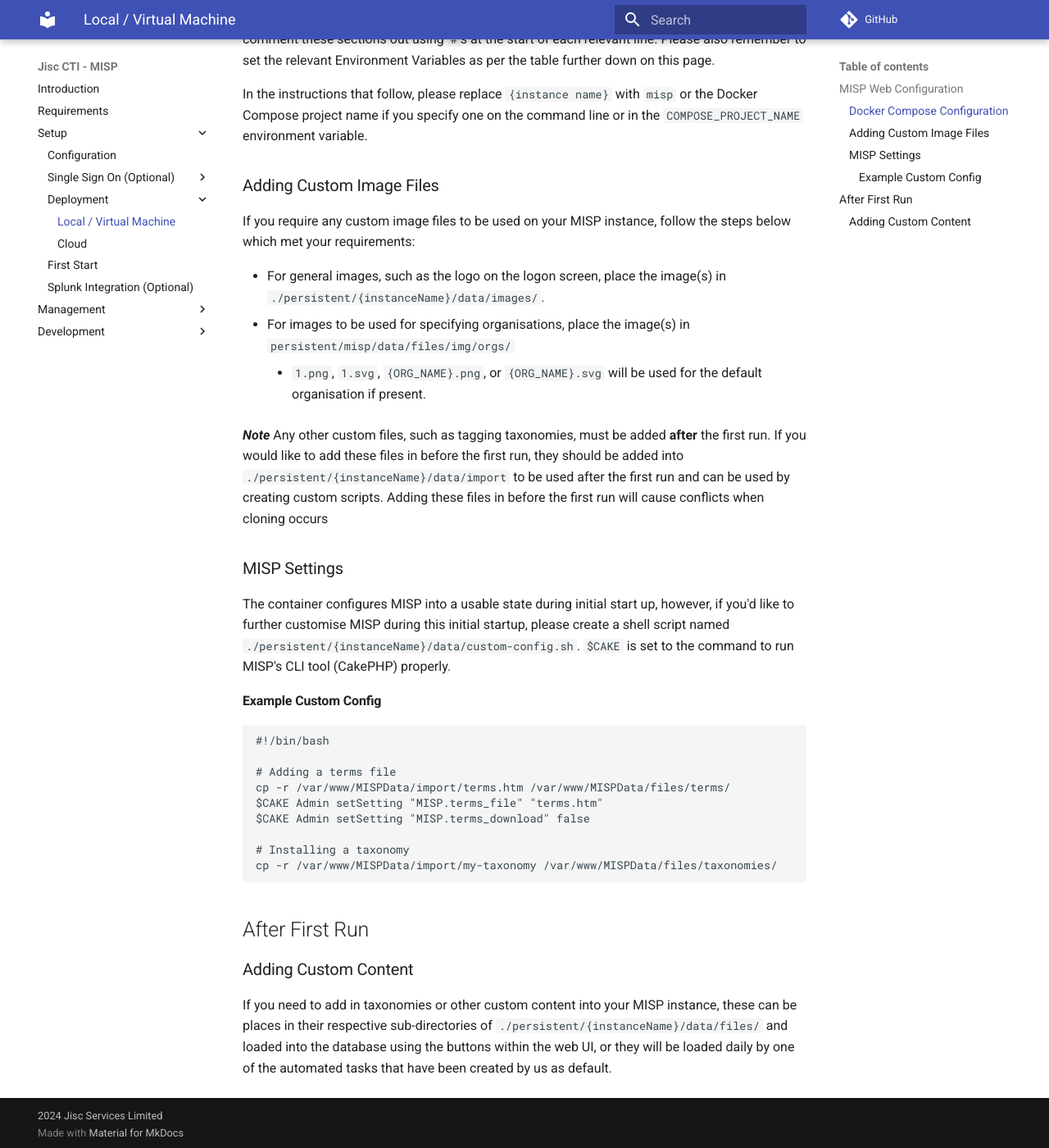
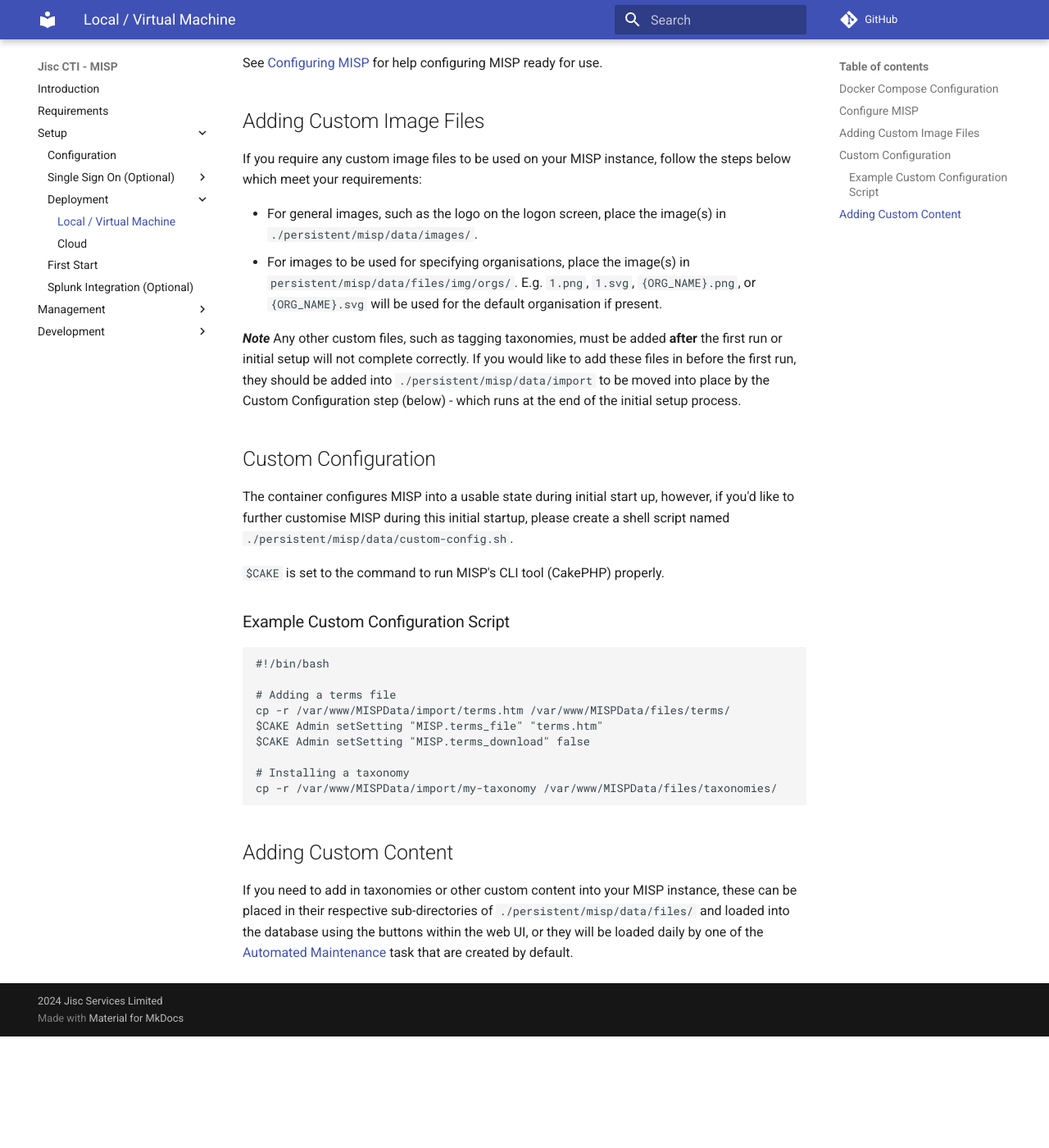
Before and after one commit to JiscCTI/misp-docker, an MkDocs documentation site: the page built from pages/deploy/local.md, in a window 1280 px wide and 1400 px high, scrolled down 720 px. Shown: the whole window at 82% size. Built offline with MkDocs 1.6.1 and Material for MkDocs 9.7.7, drawn with Linux system fonts in a browser that asks for light colours; comment, search, counter and statistics services are not loaded; after the commit the page ends 1984 px from its top, so only the background shows below that; some of the changed text lies outside the part shown.

Commit message:
docs: minor tweaks

````diff
--- a/pages/deploy/local.md
+++ b/pages/deploy/local.md
@@ -5,43 +5,61 @@
 SPDX-License-Identifier: GPL-3.0-only
 -->
 
-# Deploying MISP Images Locally Or Via Virtual Machine
+# Deploying MISP Locally
 
-If you are looking to deploy the MISP images locally on a system or through the use of virtual machines such as Hyper-V or VMware ESXi, follow the steps in this guide as well as on the [Configuration Page](../configuration/general.md).
+If you are looking to deploy the MISP images locally, follow the steps in this guide as well as on
+the [Configuration Page](../configuration/general.md).
 
 Single Sign On (SSO) support can be found on the pages below:
 
-- Microsoft Entra ID (formerly Azure Active Directory, or AAD) - This is awaiting upstream fixes and cannot be implemented currently. We will endeavour to update this page when it is ready to be used.
+- Microsoft Entra ID (formerly Azure Active Directory, or AAD) - This is awaiting upstream fixes and
+    cannot be implemented currently. We will endeavour to update this page when it is ready to be
+    used.
 - OpenID Connect (OIDC) - Please see the [OIDC Page](../configuration/oidc.md).
 - Shibboleth / SAML 2.0 - Please see the [Shibboleth Page](../configuration/shibb.md).
 
-## MISP Web Configuration
-### Docker Compose Configuration
+## Docker Compose Configuration
 
-Firstly, create a new directory to host your MISP instance and download the latest [docker-compose](https://github.com/JiscCTI/misp-docker/blob/main/docker-compose.yml) file from the JiscCTI GitHub.
+Firstly, create a new directory to host your MISP instance and download the latest
+[docker-compose.yml](https://github.com/JiscCTI/misp-docker/blob/main/docker-compose.yml) file from
+the Jisc CTI GitHub.
 
-By default the `docker-compose.yml` file provides ClamAV, MySQL and Redis for you. If you will be providing these modules another way, such as through managed Cloud Services, then please comment these sections out using `#`s at the start of each relevant line. Please also remember to set the relevant Environment Variables as per the table further down on this page.
+By default the `docker-compose.yml` file provides ClamAV, MySQL and Redis for you. If you will be
+providing these modules another way, such as through managed Cloud Services, then please comment
+these sections out using `#`s at the start of each relevant line. Please also remember to set the
+relevant Environment Variables as per the table further down on this page.
 
-In the instructions that follow, please replace `{instance name}` with `misp` or the Docker Compose project name if you specify one on the command line or in the `COMPOSE_PROJECT_NAME` environment variable.
+## Configure MISP
 
+See [Configuring MISP](../configuration/general.md) for help configuring MISP ready for use.
 
-### Adding Custom Image Files
+## Adding Custom Image Files
 
-If you require any custom image files to be used on your MISP instance, follow the steps below which met your requirements:
+If you require any custom image files to be used on your MISP instance, follow the steps below which
+meet your requirements:
 
-- For general images, such as the logo on the logon screen, place the image(s) in `./persistent/{instanceName}/data/images/`.
-- For images to be used for specifying organisations, place the image(s) in `persistent/misp/data/files/img/orgs/`
-    - `1.png`, `1.svg`, `{ORG_NAME}.png`, or `{ORG_NAME}.svg` will be used for the default organisation if present.
+- For general images, such as the logo on the logon screen, place the image(s) in
+    `./persistent/misp/data/images/`.
+- For images to be used for specifying organisations, place the image(s) in
+    `persistent/misp/data/files/img/orgs/`. E.g. `1.png`, `1.svg`, `{ORG_NAME}.png`, or
+    `{ORG_NAME}.svg` will be used for the default organisation if present.
 
-***Note*** Any other custom files, such as tagging taxonomies, must be added **after** the first run. If you would like to add these files in before the first run, they should be added into `./persistent/{instanceName}/data/import` to be used after the first run and can be used by creating custom scripts. Adding these files in before the first run will cause conflicts when cloning occurs
+***Note*** Any other custom files, such as tagging taxonomies, must be added **after** the first
+run or initial setup will not complete correctly. If you would like to add these files in before the
+first run, they should be added into `./persistent/misp/data/import` to be moved into place by the
+Custom Configuration step (below) - which runs at the end of the initial setup process.
 
-### MISP Settings
+## Custom Configuration
 
-The container configures MISP into a usable state during initial start up, however, if you'd like to further customise MISP during this initial startup, please create a shell script named `./persistent/{instanceName}/data/custom-config.sh`. `$CAKE` is set to the command to run MISP's CLI tool (CakePHP) properly.
+The container configures MISP into a usable state during initial start up, however, if you'd like to
+further customise MISP during this initial startup, please create a shell script named
+`./persistent/misp/data/custom-config.sh`.
 
-#### Example Custom Config
+`$CAKE` is set to the command to run MISP's CLI tool (CakePHP) properly.
 
-```
+### Example Custom Configuration Script
+
+```sh
 #!/bin/bash
 
 # Adding a terms file
@@ -53,8 +71,9 @@
 cp -r /var/www/MISPData/import/my-taxonomy /var/www/MISPData/files/taxonomies/
 ```
 
-## After First Run
+## Adding Custom Content
 
-### Adding Custom Content
-
-If you need to add in taxonomies or other custom content into your MISP instance, these can be places in their respective sub-directories of `./persistent/{instanceName}/data/files/` and loaded into the database using the buttons within the web UI, or they will be loaded daily by one of the automated tasks that have been created by us as default.
+If you need to add in taxonomies or other custom content into your MISP instance, these can be
+placed in their respective sub-directories of `./persistent/misp/data/files/` and loaded into the
+database using the buttons within the web UI, or they will be loaded daily by one of the
+[Automated Maintenance](../management/maint_tasks.md) task that are created by default.
````
